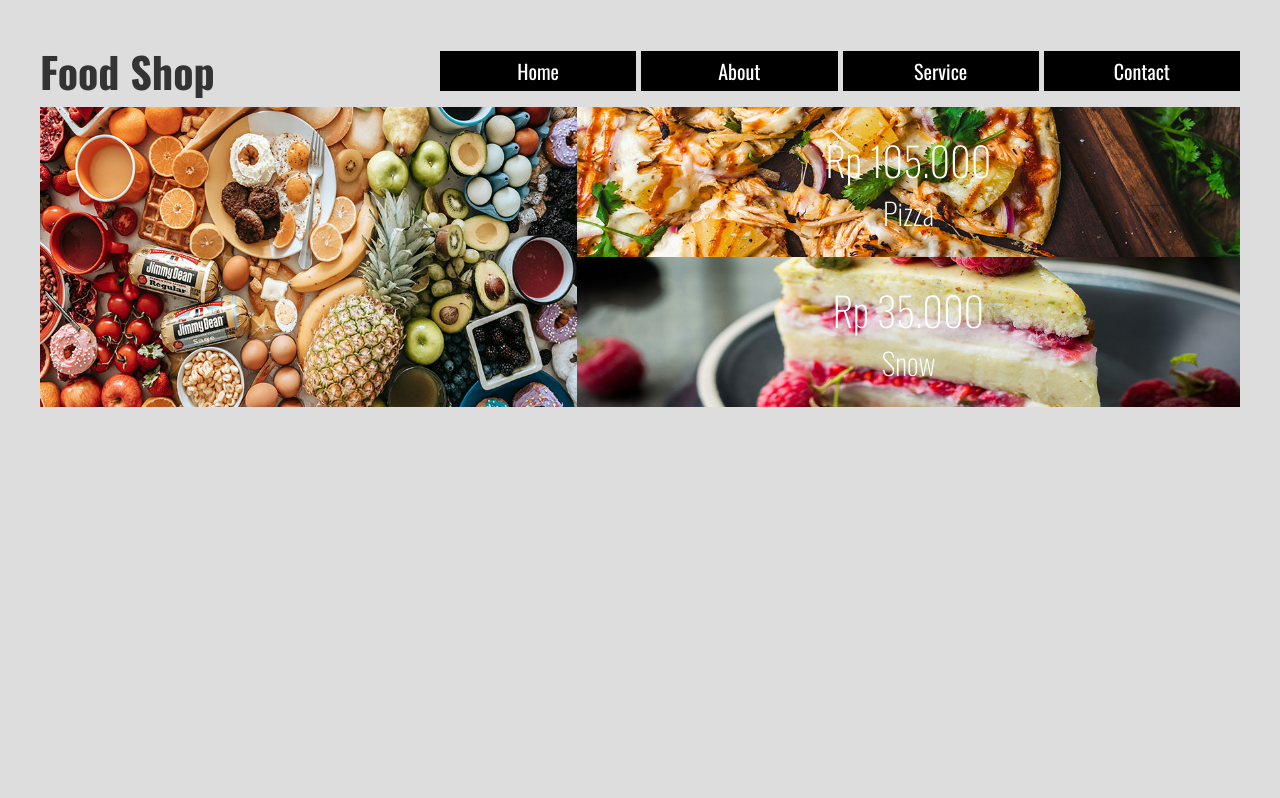
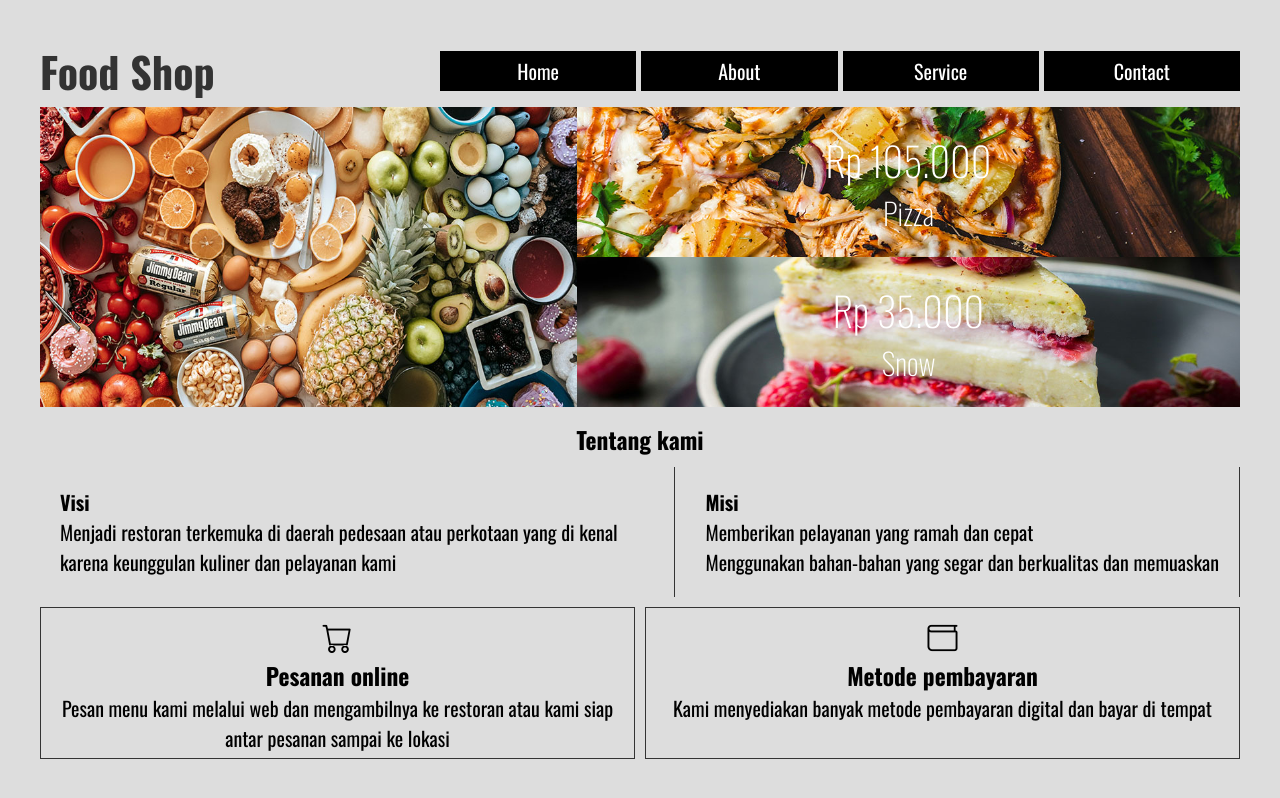
Before and after one commit to asnyahya/belajar-gid, a plain HTML site: page index.html in a window 1280 px wide. Drawn offline with nearby package versions, Linux system fonts and the light colour scheme.

Commit message:
Membuat bagian about dan services

```diff
--- a/index.html
+++ b/index.html
@@ -5,9 +5,12 @@
   <meta charset="UTF-8">
   <meta name="viewport" content="width=device-width, initial-scale=1.0">
   <title>Food Shop</title>
+  <!-- Google font -->
   <link rel="preconnect" href="https://fonts.googleapis.com">
   <link rel="preconnect" href="https://fonts.gstatic.com" crossorigin>
   <link href="https://fonts.googleapis.com/css2?family=Oswald:wght@200..700&display=swap" rel="stylesheet">
+  <!-- Bootstrap Icon -->
+  <link rel="stylesheet" href="https://cdn.jsdelivr.net/npm/bootstrap-icons@1.11.3/font/bootstrap-icons.min.css">
   <link rel="stylesheet" href="style.css">
 </head>
 
@@ -46,6 +49,40 @@
         <li><a href="#">Contact</a></li>
       </ul>
     </nav>
+
+    <!-- About -->
+    <section class="about">
+      <h3>Tentang kami</h3>
+      <div class="visi">
+        <h4>Visi</h4>
+        <p>Menjadi restoran terkemuka di daerah pedesaan atau perkotaan yang di kenal karena keunggulan kuliner dan
+          pelayanan kami</p>
+      </div>
+      <div class="misi">
+        <h4>Misi</h4>
+        <p>Memberikan pelayanan yang ramah dan cepat</p>
+        <p>Menggunakan bahan-bahan yang segar dan berkualitas dan memuaskan</p>
+      </div>
+    </section>
+
+    <!-- Service -->
+    <section class="services">
+      <div class="service">
+        <div class="icon">
+          <i class="bi bi-cart"></i>
+        </div>
+        <h3>Pesanan online</h3>
+        <p>Pesan menu kami melalui web dan mengambilnya ke restoran atau kami siap antar pesanan sampai ke lokasi</p>
+      </div>
+      <div class="service">
+        <div class="icon">
+          <i class="bi bi-wallet"></i>
+        </div>
+        <h3>Metode pembayaran</h3>
+        <p>Kami menyediakan banyak metode pembayaran digital dan bayar di tempat</p>
+      </div>
+    </section>
+
   </div>
 
   <!-- My script -->
--- a/style.css
+++ b/style.css
@@ -128,6 +128,46 @@ nav li a {
   transform: rotate(45deg) translate(0, -8px);
 }
 
+/* About */
+.about {
+  display: grid;
+  grid-template-columns: auto auto;
+  order: 2;
+  gap: 10px;
+  margin-top: 10px;
+}
+
+.about h3 {
+  grid-column: 1 / -1;
+  text-align: center;
+}
+
+.visi,
+.misi {
+  padding: 20px;
+  border-right: 1px solid #333;
+}
+
+
+/* Services */
+.services {
+  display: grid;
+  order: 3;
+  grid-template-columns: repeat(auto-fit, minmax(200px, 1fr));
+  gap: 10px;
+  text-align: center;
+  margin-top: 5px;
+}
+
+.services .service {
+  border: 1px solid #333;
+  padding: 5px;
+}
+
+.services .icon {
+  font-size: 1.5em;
+}
+
 /* Responsive Design */
 @media only screen and (max-width: 1024px) {
   nav {
@@ -180,6 +220,10 @@ nav li a {
   nav ul.active {
     top: 35px;
   }
+
+  .services {
+    grid-template-columns: 1fr;
+  }
 }
 
 @media only screen and (max-width:576px) {
```
